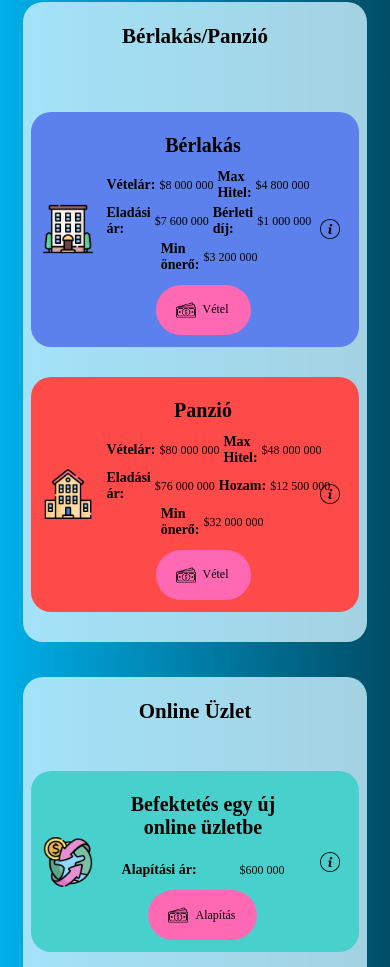
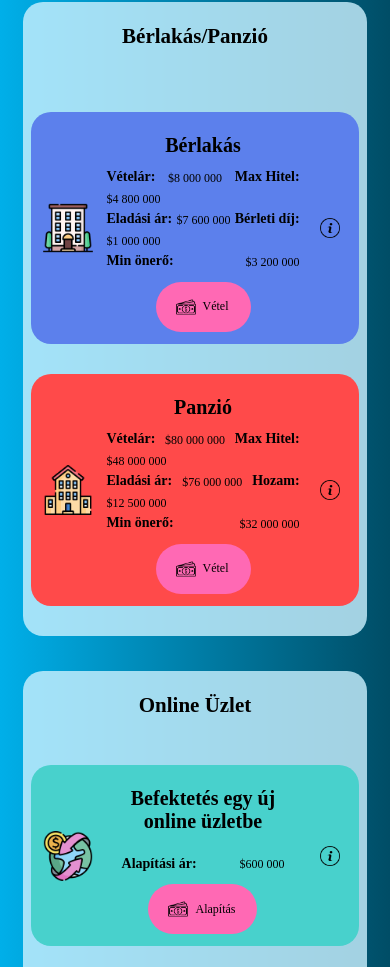
Before and after one commit to dvd2001/MyFirstMillion, an Angular app: page /game in a window 390 px wide. Shown: the part 2463-3430 px from the top of the page. Built offline with nearby package versions, Linux system fonts and the light colour scheme.

Commit message:
adjusting detail styles

```diff
--- a/src/app/components/game-page/game-page.css
+++ b/src/app/components/game-page/game-page.css
@@ -252,7 +252,8 @@ input::-webkit-inner-spin-button {
 }
 
 .detail,
-.currentPrice {
+.currentPrice,
+.acDetail {
     display: flex;
     flex-direction: row;
     justify-content: space-between;
@@ -581,8 +582,12 @@ input::-webkit-inner-spin-button {
     padding: 0 0 10px 0
 }
 
+.acDetail {
+    flex-wrap: wrap;
+}
+
 .min {
-    width: 45%;
+    width: 55%;
 }
 
 #cash {
@@ -868,6 +873,10 @@ input::-webkit-inner-spin-button {
         width: 75%;
     }
 
+    .min {
+        width: 100%
+    }
+
     #flatList,
     #pansionList {
         width: 96%;
--- a/src/app/components/game-page/game-page.html
+++ b/src/app/components/game-page/game-page.html
@@ -184,13 +184,13 @@
                 <img src="assets/images/building.png" alt="Building" class="icon">
                 <div class="text acText">
                     <h2>Bérlakás</h2>
-                    <div class="detail">
+                    <div class="detail acDetail">
                         <p class="title">Vételár:</p>
                         <p id="flatPrice" class="price"></p>
                         <p class="title">Max Hitel:</p>
                         <p id="flatDebt" class="price"></p>
                     </div>
-                    <div class="detail">
+                    <div class="detail acDetail">
                         <p class="title">Eladási ár:</p>
                         <p id="flatSell" class="price"></p>
                         <p class="title">Bérleti díj:</p>
@@ -259,13 +259,13 @@
                 <img src="assets/images/pansion.png" alt="Guest house" class="icon">
                 <div class="text acText">
                     <h2>Panzió</h2>
-                    <div class="detail">
+                    <div class="detail acDetail">
                         <p class="title">Vételár:</p>
                         <p id="pansionPrice" class="price"></p>
                         <p class="title">Max Hitel:</p>
                         <p id="pansionDebt" class="price"></p>
                     </div>
-                    <div class="detail">
+                    <div class="detail acDetail">
                         <p class="title">Eladási ár:</p>
                         <p id="pansionSell" class="price"></p>
                         <p class="title">Hozam:</p>
```
